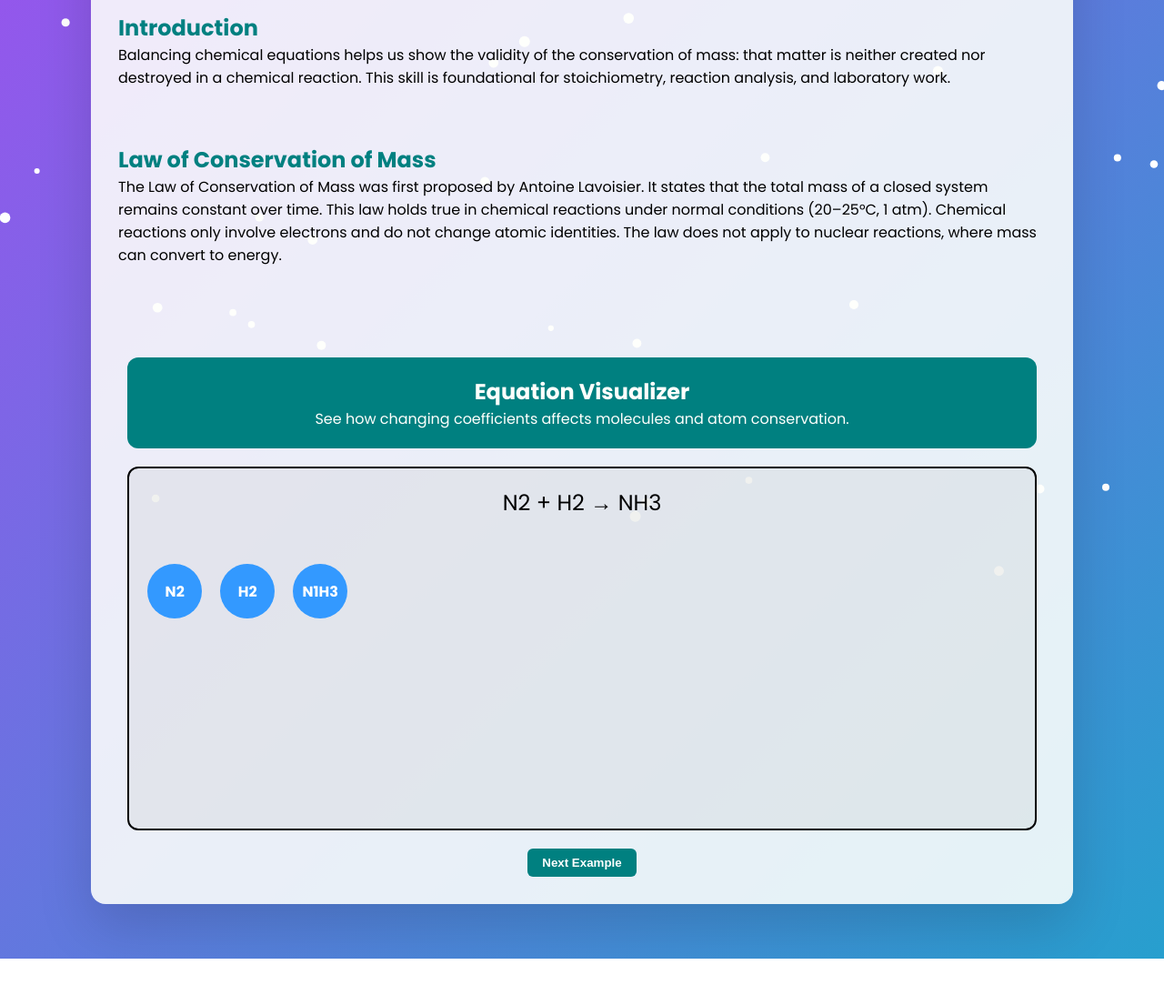
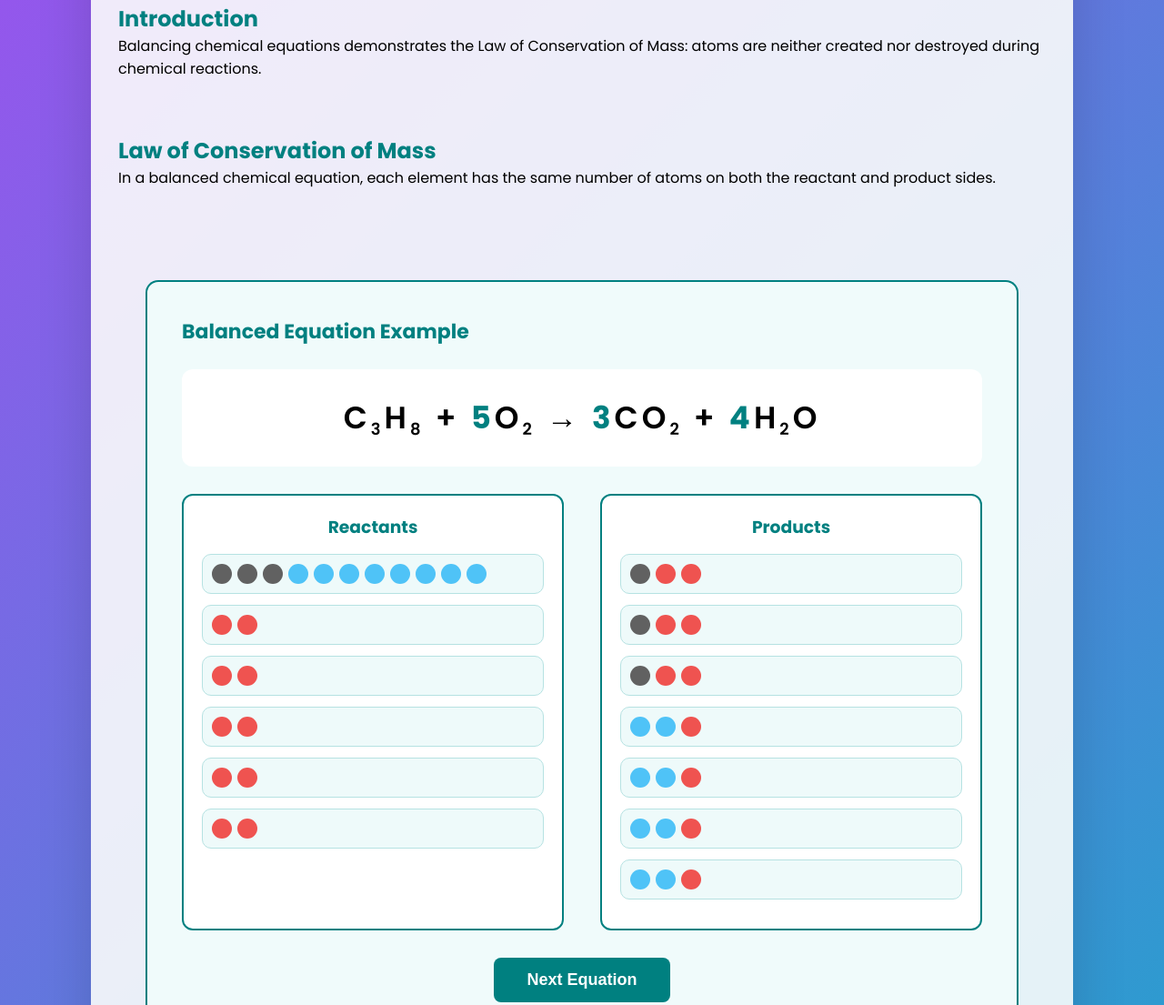
Before and after one commit to drijbl/WDProjLithiumGabrielTumbaga, a plain HTML site: page balancing.html in a window 1280 px wide. Shown: the part 162-1267 px from the top of the page at 91% size. Before the commit the page ends 1216 px from the top, so only its background shows below. Drawn offline with Linux system fonts and the light colour scheme; a web font is replaced by a local one.

Commit message:
Balancing exemplar simulator

```diff
--- a/balancing.html
+++ b/balancing.html
@@ -17,6 +17,7 @@ body {
   padding: 60px 100px;
 }
 
+/* ===== Background canvas ===== */
 canvas#bg {
   position: fixed;
   inset: 0;
@@ -24,6 +25,7 @@ canvas#bg {
   pointer-events: none;
 }
 
+/* ===== Page shell ===== */
 .page-shell {
   position: relative;
   z-index: 1;
@@ -31,7 +33,6 @@ canvas#bg {
   border-radius: 16px;
   box-shadow: 0 24px 60px rgba(0,0,0,0.15);
   overflow: hidden;
-  min-height: 400px;
 }
 
 .site-header {
@@ -40,23 +41,20 @@ canvas#bg {
   gap: 20px;
   padding: 20px 30px;
   background: #008080;
-  border-radius: 12px 12px 0 0;
   color: white;
 }
 
 #hamburger {
   font-size: 30px;
   cursor: pointer;
-  padding: 5px 10px;
-  color: white;
   background: none;
   border: none;
+  color: white;
 }
 
 .page-title {
   font-family: 'Rubik One', sans-serif;
   font-size: 28px;
-  font-weight: 500;
 }
 
 .side-menu {
@@ -70,7 +68,6 @@ canvas#bg {
   padding: 25px;
   transition: left 0.3s ease;
   z-index: 1000;
-  box-shadow: 2px 0 5px rgba(0,0,0,0.2);
 }
 
 .side-menu.open { left: 0; }
@@ -83,20 +80,12 @@ canvas#bg {
   font-weight: 600;
   color: white;
   text-decoration: none;
-  border-radius: 5px;
-  transition: background-color 0.2s, transform 0.2s;
-}
-
-.side-menu a:hover {
-  background: #216d91;
-  transform: translateX(5px);
 }
 
 #closeMenu {
   font-size: 30px;
   cursor: pointer;
   color: #ff7a7a;
-  font-weight: bold;
   margin-bottom: 30px;
   text-align: right;
 }
@@ -113,62 +102,106 @@ canvas#bg {
   transform: translateY(0);
 }
 
-/* ===== Simulation box ===== */
-.simulation-section {
-  display: flex;
-  flex-direction: column;
-  align-items: center;
-  gap: 20px;
-  margin-top: 40px;
+/* ===== VISUALIZER ===== */
+.visualizer {
+  margin: 40px 30px;
+  padding: 40px;
+  border-radius: 14px;
+  background: #f0fbfb;
+  box-shadow: inset 0 0 0 2px #008080;
 }
 
-.simulation-header {
-  background: #008080;
-  color: #FEFFFC;
-  padding: 20px;
+.visualizer-title {
+  color: #008080;
+  font-weight: 700;
+  font-size: 22px;
+  margin-bottom: 25px;
+}
+
+.equation-box {
+  padding: 28px;
+  background: white;
   border-radius: 12px;
   text-align: center;
-  width: 100%;
-  max-width: 1000px;
+  font-size: 34px;
+  font-weight: 600;
+  letter-spacing: 4px;
+  margin-bottom: 30px;
 }
 
-.simulation-box {
-  width: 98%;
-  max-width: 1000px;
-  height: 400px;
-  background: rgba(200,200,200,.25);
-  border-radius: 12px;
-  border: 2px solid #000;
-  position: relative;
+.coeff {
+  color: #008080;
+  font-weight: 700;
 }
 
-#equationDisplay {
-  font-size: 24px;
-  text-align: center;
-  margin-top: 20px;
+.equation-box sub {
+  font-size: 18px;
+  vertical-align: -0.4em;
 }
 
-#moleculeContainer {
-  width: 100%;
-  height: 350px;
-  position: relative;
+/* ===== ATOM VISUALIZER ===== */
+.atom-visualizer {
+  display: flex;
+  justify-content: space-between;
+  gap: 40px;
 }
 
-.simulation-controls {
-  display: flex;
-  gap: 20px;
-  flex-wrap: wrap;
-  justify-content: center;
+.side {
+  flex: 1;
+  background: white;
+  border-radius: 12px;
+  padding: 20px;
+  border: 2px solid #008080;
 }
 
-.counter-button {
+.side h3 {
+  text-align: center;
+  margin-bottom: 15px;
+  color: #008080;
+}
+
+.molecule {
+  display: flex;
+  gap: 6px;
+  padding: 10px;
+  border-radius: 10px;
+  background: #eefafa;
+  border: 1px solid #b6e2e2;
+  margin-bottom: 12px;
+}
+
+.atom {
+  width: 22px;
+  height: 22px;
+  border-radius: 50%;
+}
+
+.atom.H { background: #4fc3f7; }
+.atom.O { background: #ef5350; }
+.atom.N { background: #8d6e63; }
+.atom.C { background: #616161; }
+.atom.Na { background: #ffb74d; }
+.atom.Cl { background: #81c784; }
+.atom.Fe { background: #b71c1c; }
+.atom.K { background: #ba68c8; }
+.atom.Ca { background: #90caf9; }
+
+/* ===== BUTTON ===== */
+.next-btn {
+  display: block;
+  margin: 30px auto 0;
+  padding: 14px 36px;
+  font-size: 18px;
+  font-weight: 600;
   background: #008080;
   color: white;
   border: none;
-  padding: 8px 16px;
-  border-radius: 6px;
+  border-radius: 8px;
   cursor: pointer;
-  font-weight: 600;
+}
+
+.next-btn:hover {
+  background: #006666;
 }
 </style>
 </head>
@@ -186,40 +219,40 @@ canvas#bg {
   <div class="lesson-section">
     <h2 style="color:#008080;">Introduction</h2>
     <p>
-      Balancing chemical equations helps us show the validity of the conservation of mass:
-      that matter is neither created nor destroyed in a chemical reaction.
-      This skill is foundational for stoichiometry, reaction analysis, and laboratory work.
+      Balancing chemical equations demonstrates the Law of Conservation of Mass:
+      atoms are neither created nor destroyed during chemical reactions.
     </p>
   </div>
 
   <div class="lesson-section">
     <h2 style="color:#008080;">Law of Conservation of Mass</h2>
     <p>
-      The Law of Conservation of Mass was first proposed by Antoine Lavoisier.
-      It states that the total mass of a closed system remains constant over time.
-      This law holds true in chemical reactions under normal conditions
-      (20–25°C, 1 atm).
-      Chemical reactions only involve electrons and do not change atomic identities.
-      The law does not apply to nuclear reactions, where mass can convert to energy.
+      In a balanced chemical equation, each element has the same number of atoms
+      on both the reactant and product sides.
     </p>
   </div>
 
-  <!-- ===== Simulation Section ===== -->
-  <section class="lesson-section simulation-section">
-    <header class="simulation-header">
-      <h2>Equation Visualizer</h2>
-      <p>See how changing coefficients affects molecules and atom conservation.</p>
-    </header>
+  <div class="lesson-section">
+    <div class="visualizer">
+      <div class="visualizer-title">Balanced Equation Example</div>
 
-    <div class="simulation-box" id="equationBox">
-      <div id="equationDisplay">---</div>
-      <div id="moleculeContainer"></div>
+      <div class="equation-box" id="equationDisplay"></div>
+
+      <div class="atom-visualizer">
+        <div class="side">
+          <h3>Reactants</h3>
+          <div id="leftAtoms"></div>
+        </div>
+
+        <div class="side">
+          <h3>Products</h3>
+          <div id="rightAtoms"></div>
+        </div>
+      </div>
+
+      <button class="next-btn" id="nextEquation">Next Equation</button>
     </div>
-
-    <div class="simulation-controls">
-      <button class="counter-button" id="nextEquation">Next Example</button>
-    </div>
-  </section>
+  </div>
 
   <nav class="side-menu" id="sideMenu">
     <div id="closeMenu">✖</div>
@@ -233,105 +266,93 @@ canvas#bg {
 </div>
 
 <script>
-// ===== Menu toggle =====
 const menu = document.getElementById("sideMenu");
-const hamburger = document.getElementById("hamburger");
-const closeMenu = document.getElementById("closeMenu");
-
 hamburger.onclick = () => menu.classList.add("open");
 closeMenu.onclick = () => menu.classList.remove("open");
 </script>
 
 <script>
-// ===== Background animation =====
-const canvas = document.getElementById("bg"), c = canvas.getContext("2d");
-function resize() { canvas.width = innerWidth; canvas.height = innerHeight; }
-resize(); window.addEventListener("resize", resize);
+const equations = [
+  {
+    text: '<span class="coeff">2</span>H<sub>2</sub> + O<sub>2</sub> → <span class="coeff">2</span>H<sub>2</sub>O',
+    left: [{ count: 2, atoms: ['H','H'] }, { count: 1, atoms: ['O','O'] }],
+    right: [{ count: 2, atoms: ['H','H','O'] }]
+  },
+  {
+    text: 'N<sub>2</sub> + <span class="coeff">3</span>H<sub>2</sub> → <span class="coeff">2</span>NH<sub>3</sub>',
+    left: [{ count: 1, atoms: ['N','N'] }, { count: 3, atoms: ['H','H'] }],
+    right: [{ count: 2, atoms: ['N','H','H','H'] }]
+  },
+  {
+    text: '<span class="coeff">2</span>Na + Cl<sub>2</sub> → <span class="coeff">2</span>NaCl',
+    left: [{ count: 2, atoms: ['Na'] }, { count: 1, atoms: ['Cl','Cl'] }],
+    right: [{ count: 2, atoms: ['Na','Cl'] }]
+  },
+  {
+    text: 'C<sub>3</sub>H<sub>8</sub> + <span class="coeff">5</span>O<sub>2</sub> → <span class="coeff">3</span>CO<sub>2</sub> + <span class="coeff">4</span>H<sub>2</sub>O',
+    left: [{ count: 1, atoms: ['C','C','C','H','H','H','H','H','H','H','H'] }, { count: 5, atoms: ['O','O'] }],
+    right: [{ count: 3, atoms: ['C','O','O'] }, { count: 4, atoms: ['H','H','O'] }]
+  },
+  {
+    text: '<span class="coeff">4</span>Fe + <span class="coeff">3</span>O<sub>2</sub> → <span class="coeff">2</span>Fe<sub>2</sub>O<sub>3</sub>',
+    left: [{ count: 4, atoms: ['Fe'] }, { count: 3, atoms: ['O','O'] }],
+    right: [{ count: 2, atoms: ['Fe','Fe','O','O','O'] }]
+  },
+  {
+    text: 'CaCO<sub>3</sub> → CaO + CO<sub>2</sub>',
+    left: [{ count: 1, atoms: ['Ca','C','O','O','O'] }],
+    right: [{ count: 1, atoms: ['Ca','O'] }, { count: 1, atoms: ['C','O','O'] }]
+  },
+  {
+    text: '<span class="coeff">2</span>KClO<sub>3</sub> → <span class="coeff">2</span>KCl + <span class="coeff">3</span>O<sub>2</sub>',
+    left: [{ count: 2, atoms: ['K','Cl','O','O','O'] }],
+    right: [{ count: 2, atoms: ['K','Cl'] }, { count: 3, atoms: ['O','O'] }]
+  }
+];
 
-class Atom {
-  constructor() {
-    this.x = Math.random() * canvas.width;
-    this.y = Math.random() * canvas.height;
-    this.r = 3 + Math.random() * 3;
-    this.vx = (Math.random() - 0.5) * 0.7;
-    this.vy = (Math.random() - 0.5) * 0.7;
-    this.exploded = false;
-  }
-  draw() { c.beginPath(); c.fillStyle="white"; c.arc(this.x,this.y,this.r,0,Math.PI*2); c.fill(); }
-  explode() { this.exploded = true; explosions.push(new Explosion(this.x,this.y)); }
-  update(atoms) {
-    this.x += this.vx; this.y += this.vy;
-    if(this.x<0||this.x>canvas.width)this.vx*=-1;
-    if(this.y<0||this.y>canvas.height)this.vy*=-1;
-    for(let a of atoms){ if(a===this||a.exploded) continue;
-      if(Math.hypot(a.x-this.x,a.y-this.y)<this.r+a.r){ this.explode(); a.explode(); } }
-    this.draw();
-  }
+const eqDisplay = document.getElementById("equationDisplay");
+const leftBox = document.getElementById("leftAtoms");
+const rightBox = document.getElementById("rightAtoms");
+const nextBtn = document.getElementById("nextEquation");
+
+function renderSide(container, sideData) {
+  container.innerHTML = "";
+  sideData.forEach(mol => {
+    for (let i = 0; i < mol.count; i++) {
+      const molDiv = document.createElement("div");
+      molDiv.className = "molecule";
+      mol.atoms.forEach(a => {
+        const atom = document.createElement("div");
+        atom.className = `atom ${a}`;
+        molDiv.appendChild(atom);
+      });
+      container.appendChild(molDiv);
+    }
+  });
 }
 
-class Explosion {
-  constructor(x,y){ this.p=[]; for(let i=0;i<20;i++){ this.p.push({
-    x,y,vx:(Math.random()-.5)*3,vy:(Math.random()-.5)*3,life:40+Math.random()*20 }); } }
-  update(){ this.p.forEach(pt=>{ pt.x+=pt.vx; pt.y+=pt.vy; pt.life--;
-    c.fillStyle=`rgba(255,255,255,${pt.life/60})`; c.beginPath(); c.arc(pt.x,pt.y,2,0,Math.PI*2); c.fill(); });
-    this.p=this.p.filter(pt=>pt.life>0); }
+function showRandomEquation() {
+  const eq = equations[Math.floor(Math.random() * equations.length)];
+  eqDisplay.innerHTML = eq.text;
+  renderSide(leftBox, eq.left);
+  renderSide(rightBox, eq.right);
 }
 
-const atoms=[], explosions=[];
-for(let i=0;i<40;i++) atoms.push(new Atom());
-(function animate(){ requestAnimationFrame(animate); c.clearRect(0,0,canvas.width,canvas.height);
-  atoms.forEach(a=>!a.exploded&&a.update(atoms)); explosions.forEach(e=>e.update()); })();
+nextBtn.onclick = showRandomEquation;
+showRandomEquation();
 </script>
 
 <script>
-// ===== Section reveal =====
 const sections = document.querySelectorAll('.lesson-section');
 const revealOnScroll = () => {
-  const triggerBottom = window.innerHeight * 0.8;
-  sections.forEach(section => { if(section.getBoundingClientRect().top < triggerBottom) section.classList.add('visible'); });
+  const trigger = window.innerHeight * 0.8;
+  sections.forEach(s => {
+    if (s.getBoundingClientRect().top < trigger) s.classList.add('visible');
+  });
 };
 window.addEventListener('scroll', revealOnScroll);
 revealOnScroll();
 </script>
 
-<script>
-// ===== Balancing equation visualizer =====
-const equations = [
-  { eq: "H2 + O2 → H2O", molecules: [{H:2}, {O:2}, {H:2,O:1}] },
-  { eq: "CH4 + O2 → CO2 + H2O", molecules: [{C:1,H:4}, {O:2}, {C:1,O:2}, {H:2,O:1}] },
-  { eq: "N2 + H2 → NH3", molecules: [{N:2}, {H:2}, {N:1,H:3}] }
-];
-
-const equationDisplay = document.getElementById('equationDisplay');
-const moleculeContainer = document.getElementById('moleculeContainer');
-const nextEquationBtn = document.getElementById('nextEquation');
-
-function pickEquation() {
-  const eq = equations[Math.floor(Math.random()*equations.length)];
-  equationDisplay.textContent = eq.eq;
-  moleculeContainer.innerHTML = "";
-  eq.molecules.forEach((mol,i)=>{
-    const molDiv=document.createElement('div');
-    molDiv.style.position='absolute';
-    molDiv.style.left=`${20+i*80}px`;
-    molDiv.style.top='50px';
-    molDiv.style.width='60px';
-    molDiv.style.height='60px';
-    molDiv.style.borderRadius='50%';
-    molDiv.style.background='#3399ff';
-    molDiv.style.display='flex';
-    molDiv.style.alignItems='center';
-    molDiv.style.justifyContent='center';
-    molDiv.style.color='white';
-    molDiv.style.fontWeight='700';
-    molDiv.textContent=Object.keys(mol).map(k=>`${k}${mol[k]}`).join('');
-    moleculeContainer.appendChild(molDiv);
-  });
-}
-
-nextEquationBtn.onclick = pickEquation;
-pickEquation();
-</script>
-
 </body>
 </html>
```
